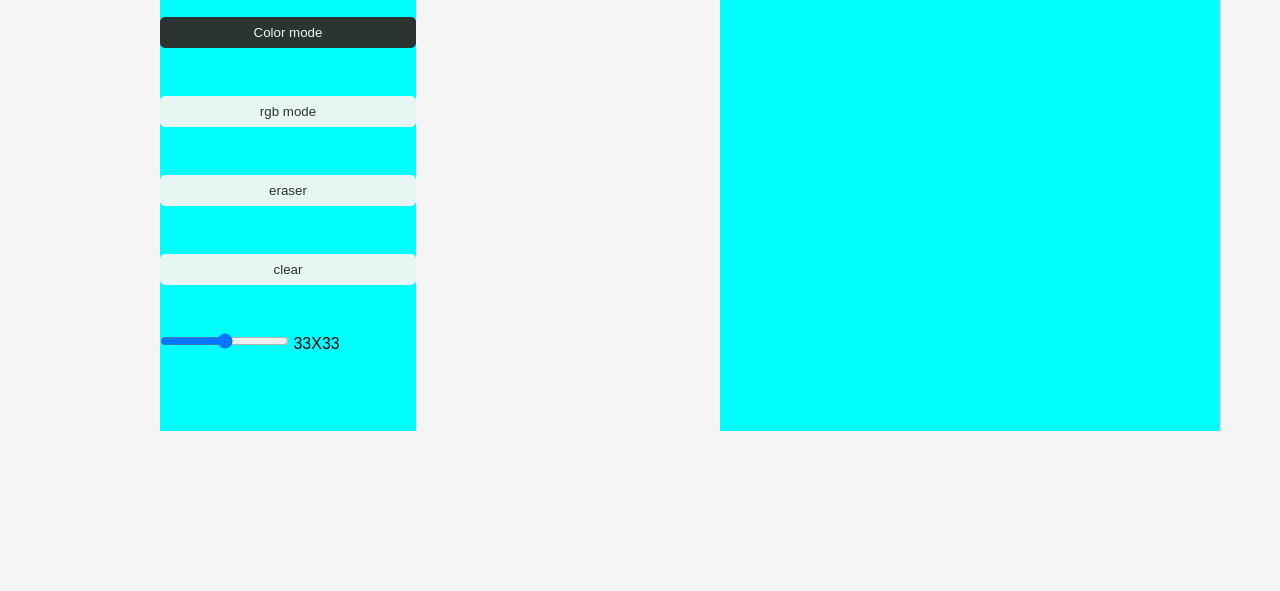
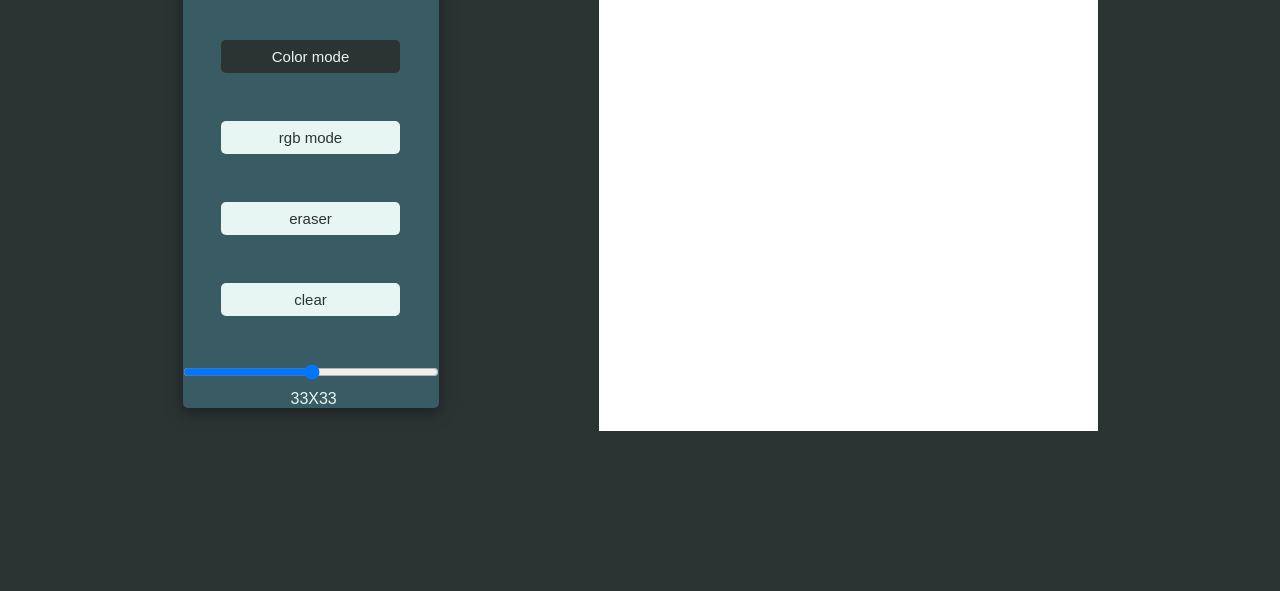
Before and after one commit to Husseinn-Essam/Pixel-Art-Sketch, a plain HTML site: page index.html in a window 1280 px wide. Shown: the part 209-800 px from the top of the page. Drawn offline with Linux system fonts and the light colour scheme; a web font is replaced by a local one.

Commit message:
Added a new font and a new color palette

```diff
--- a/main.css
+++ b/main.css
@@ -1,18 +1,26 @@
+@import url('https://fonts.cdnfonts.com/css/common-pixel');
+
 * {
     margin: 0;
     padding: 0;
     border: 0;
     box-sizing: border-box;
     font-family: sans-serif;
+    color: #E7F6F2;
 }
 
+
 body {
-    background-color: whitesmoke;
+    background-color: #2C3333;
 }
 
 .big {
-    display: grid;
-    grid-template-columns: 1fr 16fr;
+    display: flex;
+    align-items: center;
+    justify-content: flex-start;
+    gap: 160px;
+    max-width: 915px;
+    margin: 0 auto;
 }
 
 .customize {
@@ -28,21 +36,36 @@ body {
     left: 90px;
 }
 
+.sizePicker {
+    display: flex;
+    flex-direction: column;
+}
+
+.sizePicker label {
+    margin-left: 108px;
+    margin-top: 10px;
+}
+
 .toolbar button {
-    background-color: gray;
-    color: white;
+    background-color: #E7F6F2;
     padding: 0.5rem;
-    /* margin: 0.5rem;  */
+    margin: 0 auto;
     border-radius: 5px;
+    width: 70%;
+    cursor: pointer;
+    color: #2C3333;
+    font-size: 15px;
 }
+
 
 .toolbar {
     display: flex;
-    background-color: aqua;
+    background-color: #395B64;
     flex-direction: column;
     width: 16rem;
     gap: 3rem;
-    margin-left: 10rem;
+    box-shadow: 0 4px 8px 0 rgba(0, 0, 0, 0.2), 0 6px 20px 0 rgba(0, 0, 0, 0.19);
+    border-radius: 5px;
 }
 
 .container {
@@ -51,12 +74,10 @@ body {
     grid-template-columns: repeat(16, 1fr);
     grid-template-rows: repeat(16, 1fr);
     width: 256px;
-    margin: 0 auto;
-    /* margin-top: 3rem; */
 }
 
 .pixel {
-    background-color: aqua;
+    background-color: white;
     width: 30px;
     height: 30px;
 }
@@ -65,5 +86,5 @@ body {
     margin-top: 3rem;
     margin-left: 3rem;
     font-size: 5rem;
-
+    font-family: 'Common Pixel', sans-serif;
 }
```
